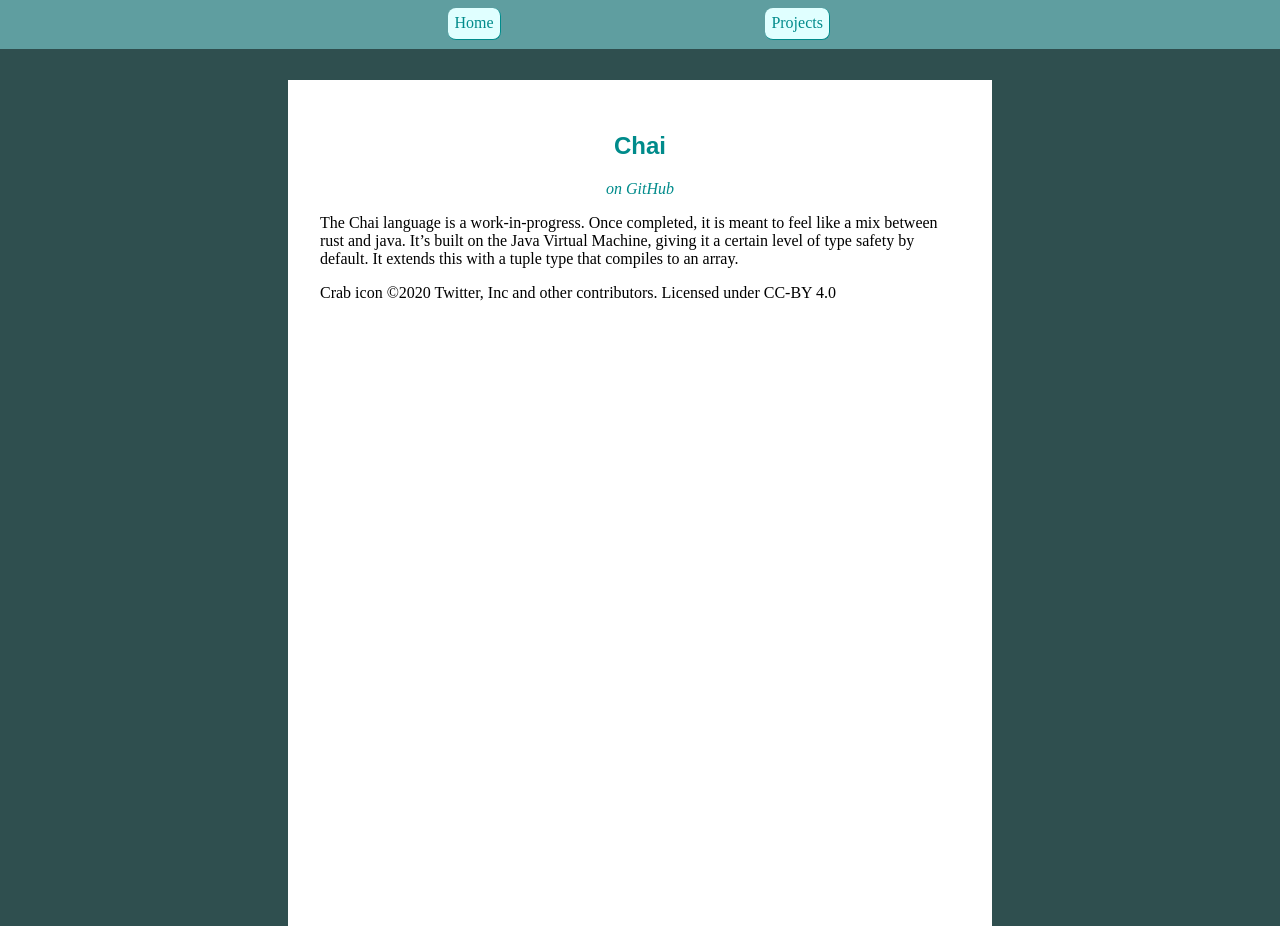
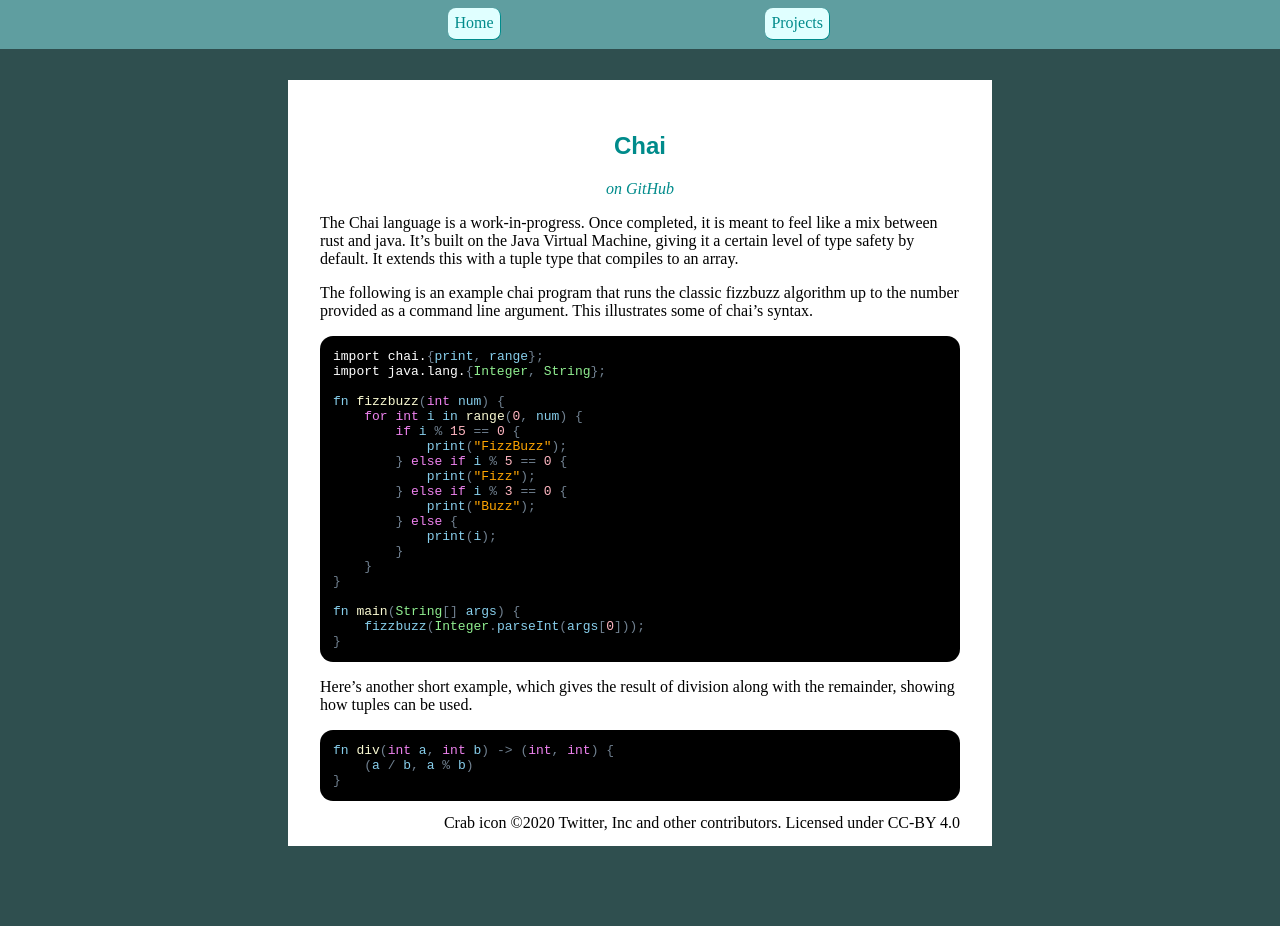
Before and after one commit to PokeJofeJr4th/webbed-site, a Jekyll site: the page built from projects/chai.md, in a window 1280 px wide and 926 px high. Built offline with Jekyll 4.4.1, drawn with Linux system fonts in a browser that asks for light colours.

Commit message:
add more about chai and minescript

````diff
--- a/projects/chai.md
+++ b/projects/chai.md
@@ -6,3 +6,36 @@ description: A programming language for the JVM
 ---
 
 The Chai language is a work-in-progress. Once completed, it is meant to feel like a mix between rust and java. It's built on the Java Virtual Machine, giving it a certain level of type safety by default. It extends this with a tuple type that compiles to an array.
+
+The following is an example chai program that runs the classic fizzbuzz algorithm up to the number provided as a command line argument. This illustrates some of chai's syntax.
+
+```java
+import chai.{print, range};
+import java.lang.{Integer, String};
+
+fn fizzbuzz(int num) {
+    for int i in range(0, num) {
+        if i % 15 == 0 {
+            print("FizzBuzz");
+        } else if i % 5 == 0 {
+            print("Fizz");
+        } else if i % 3 == 0 {
+            print("Buzz");
+        } else {
+            print(i);
+        }
+    }
+}
+
+fn main(String[] args) {
+    fizzbuzz(Integer.parseInt(args[0]));
+}
+```
+
+Here's another short example, which gives the result of division along with the remainder, showing how tuples can be used.
+
+```java
+fn div(int a, int b) -> (int, int) {
+    (a / b, a % b)
+}
+```
--- a/styles/main.css
+++ b/styles/main.css
@@ -6,9 +6,10 @@ body {
 
 section {
   width: min(90vw, 40em);
-  min-height: calc(100vh - 9em);
+  min-height: calc(100vh - 14em);
   margin: auto;
   margin-top: 5em;
+  margin-bottom: 5em;
   padding: 2em;
   background-color: white;
 }
@@ -75,3 +76,8 @@ h1 + a {
   display: block;
   font-style: italic;
 }
+
+footer {
+  text-align: center;
+  float: inline-end;
+}
````
Also changed, not shown: index.md (+2 -0 lines), projects/minescript.md (+2 -0 lines).
